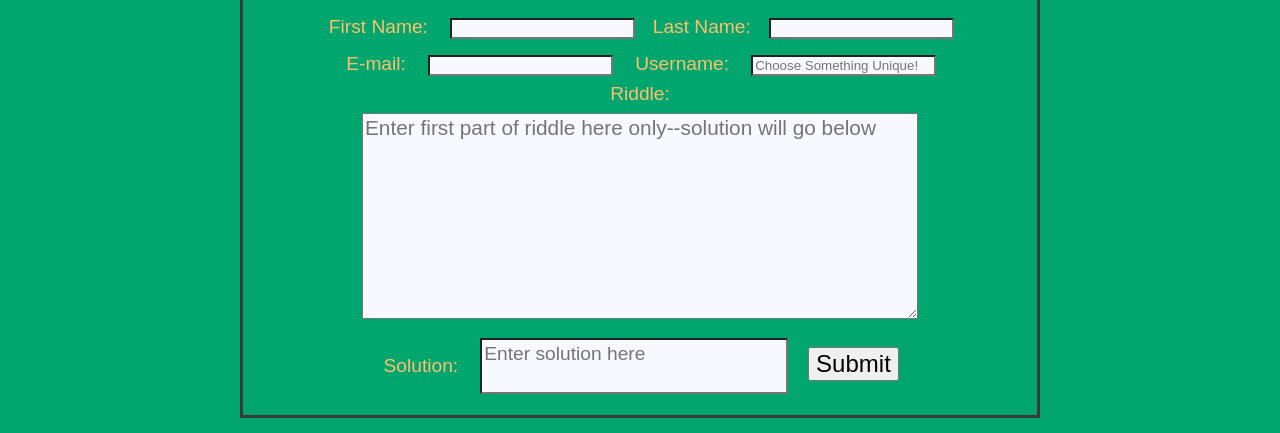
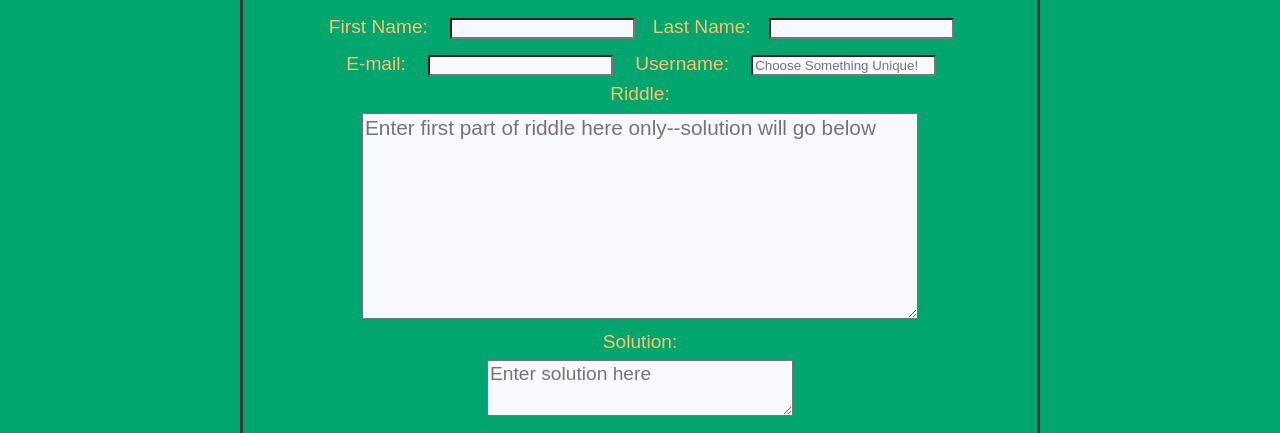
Before and after one commit to samagosti7/HTML-CSS-Essentials-Project, a plain HTML site: page contact.html in a window 1280 px wide. Shown: the part 272-705 px from the top of the page. Drawn offline with Linux system fonts and the light colour scheme.

Commit message:
add line breaks between labels and input elements, to better position label in relation to input, directly above

```diff
--- a/assets/css/style.css
+++ b/assets/css/style.css
@@ -359,10 +359,6 @@ h2 {
     font-family:sans-serif;
 }
 
-label {
-    text-align:left;
-}
-
 #answer {
     background-color:ghostwhite;
     margin:1%;
@@ -372,15 +368,8 @@ label {
 }
 
 #answer::-webkit-input-placeholder {
-    position:relative;
-    top:-12px;
+    font-family:sans-serif;
 }
-
-/* input[type="text"]::placeholder {
-    float:top;
-    vertical-align:top;
-    text-align:top;
-} */
 
 section form label {
     color:#ffc06e;
--- a/contact.html
+++ b/contact.html
@@ -40,12 +40,14 @@
             <label for="username">Username:</label>
             <input type="username" id="username" name="username" placeholder="Choose Something Unique!">
             <br>
-            <label for="question">Riddle:</label>
+            <label for="question" class="center-label">Riddle:</label>
             <br>
             <textarea id="question" name="question" placeholder="Enter first part of riddle here only--solution will go below"></textarea>
             <br>
-            <label for="answer">Solution:</label>
-            <input type="textarea" id="answer" name="answer" placeholder="Enter solution here">
+            <label for="answer" id="center-label">Solution:</label>
+            <br>
+            <textarea id="answer" name="answer" placeholder="Enter solution here"></textarea>
+            <br>
             <input type="submit" id="submit" name="submit">
         </form>
     </section>
```
